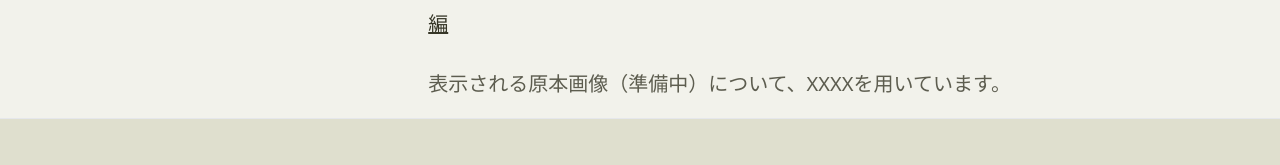
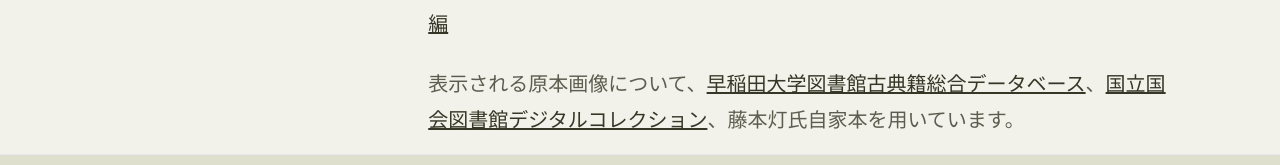
Before and after one commit to toyjack/jisho-goi-db, a Next.js app: page /gyokuhentaizen in a window 1280 px wide. Shown: the part 1798-1963 px from the top of the page. Built offline with nearby package versions, Linux system fonts and the light colour scheme; grey boxes are pictures that could not be loaded.

Commit message:
chore: fix links and some text

```diff
--- a/app/gyokuhentaizen/layout.tsx
+++ b/app/gyokuhentaizen/layout.tsx
@@ -1,3 +1,4 @@
+import Link from "next/link";
 import GyokuhentaizenForm from "@/components/forms/GyokuhentaizenForm";
 
 function GyokuhentaizenLayout({
@@ -9,7 +10,7 @@ function GyokuhentaizenLayout({
     <div className="container mx-auto">
       <div className="p-10">
         <h2 className="text-3xl font-bold">
-          増続大広益会玉篇大全データベース
+          <Link href="/gyokuhentaizen">増続大広益会玉篇大全データベース</Link>
           <span className="badge badge-lg">試行版</span>
           <span className="badge badge-lg badge-secondary">v2023-02</span>
         </h2>
@@ -31,7 +32,6 @@ function GyokuhentaizenLayout({
           </div>
         </div>
       </div>
-
     </div>
   );
 }
--- a/app/gyokuhentaizen/page.tsx
+++ b/app/gyokuhentaizen/page.tsx
@@ -69,7 +69,20 @@ function GyokuhentaizenPage() {
             増続大広益会玉篇大全. 首巻,巻第1-10 / 毛利貞斎 編
           </Link>
         </p>
-        <p>表示される原本画像（準備中）について、XXXXを用いています。</p>
+        <p>
+          表示される原本画像について、
+          <Link
+            href="https://www.wul.waseda.ac.jp/kotenseki/index.html"
+            target="_blank"
+          >
+            早稲田大学図書館古典籍総合データベース
+          </Link>
+          、
+          <Link href="https://dl.ndl.go.jp/" target="_blank">
+            国立国会図書館デジタルコレクション
+          </Link>
+          、藤本灯氏自家本を用いています。
+        </p>
       </article>
     </div>
   );
```
